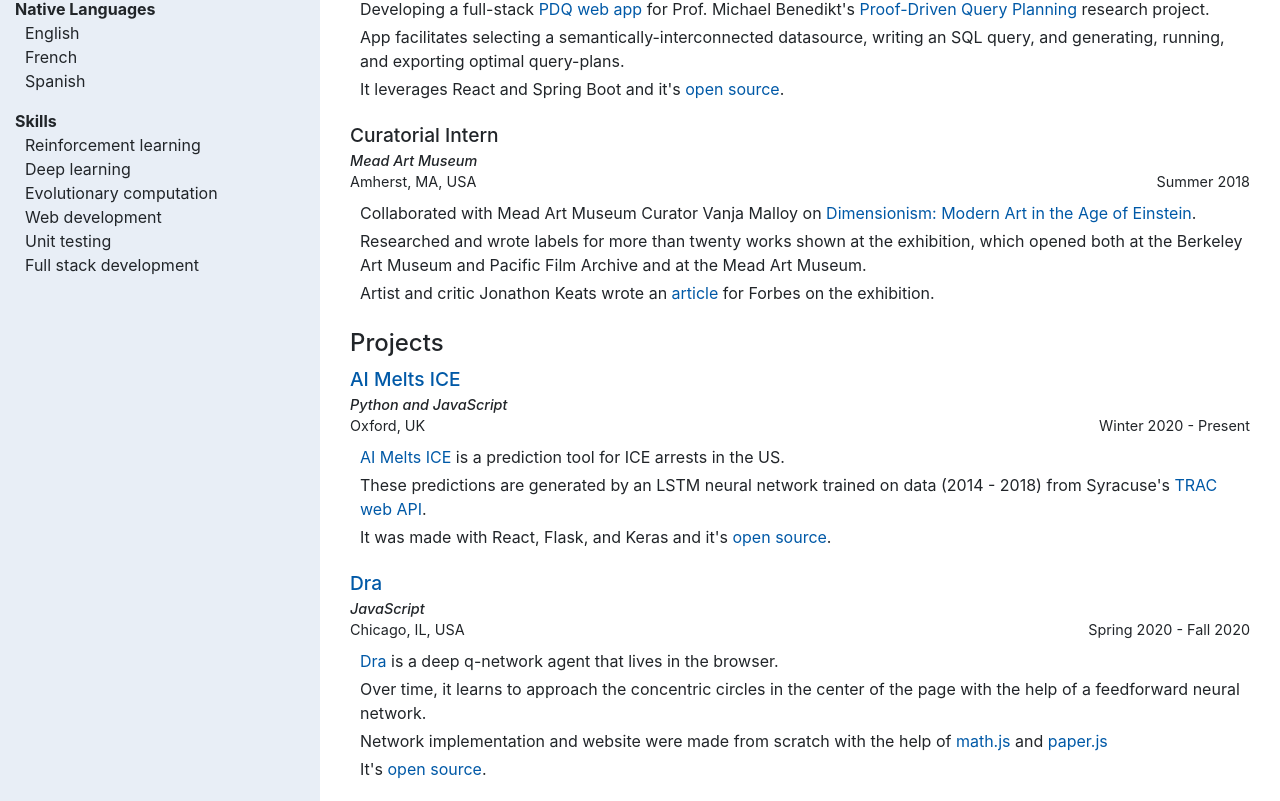
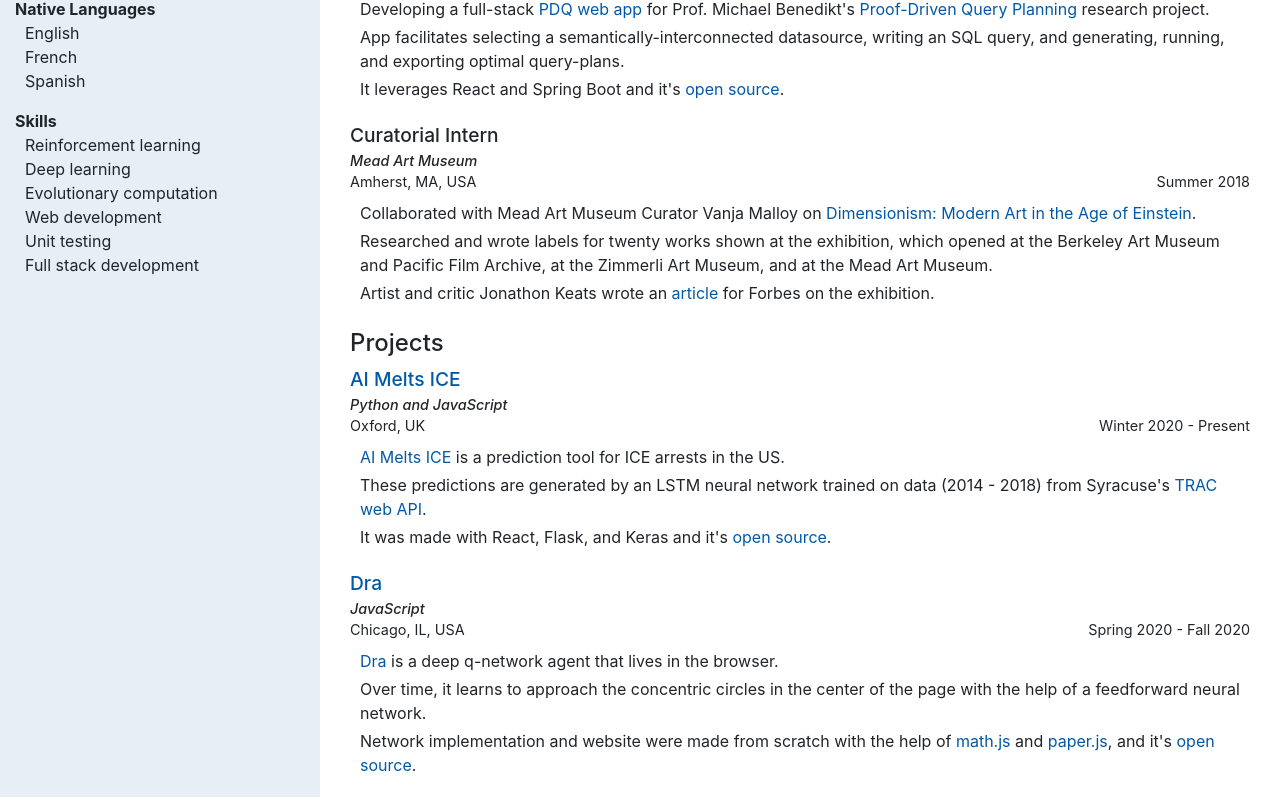
Before and after one commit to camilodoa/resume, a React (Create React App) app: page / in a window 1280 px wide. Shown: the part 683-1484 px from the top of the page. Built offline with nearby package versions, Linux system fonts and the light colour scheme.

Commit message:
Vulnerabilities and rephrasing

```diff
--- a/public/index.html
+++ b/public/index.html
@@ -15,5 +15,6 @@
   </head>
   <body>
     <div id="root"></div>
+    <noscript>You need to enable JavaScript to run this app.</noscript>
   </body>
 </html>
--- a/src/App.js
+++ b/src/App.js
@@ -125,9 +125,11 @@
             on <a href='https://www.amherst.edu/museums/mead/exhibitions/2019/Dimensionism'>Dimensionism: Modern Art in the Age of Einstein</a>.
         </div>,
         <div>
-          Researched and wrote labels for more than twenty works shown at
-          the exhibition, which opened both at the Berkeley
-          Art Museum and Pacific Film Archive and at
+          Researched and wrote labels for twenty works shown at
+          the exhibition, which opened at the Berkeley
+          Art Museum and Pacific Film Archive,
+          at the Zimmerli Art Museum,
+          and at
           the Mead Art Museum.
         </div>,
         <div>
@@ -158,8 +160,7 @@
           <div>Over time, it learns to approach the concentric circles in the center of the page with the help of
           a feedforward neural network.</div>,
           <div>Network implementation and website were made from scratch with
-          the help of <a href='https://mathjs.org/'>math.js</a> and <a href='http://paperjs.org/'>paper.js</a></div>,
-          <div>It's <a href='https://github.com/camilodoa/dra'>open source</a>.</div>
+          the help of <a href='https://mathjs.org/'>math.js</a> and <a href='http://paperjs.org/'>paper.js</a>, and it's <a href='https://github.com/camilodoa/dra'>open source</a>.</div>,
         ]}
     ]}
   ];
```
Also changed, not shown: package.json (+6 -1 lines), 2 other files (tests, documents, lock files or other folders).
